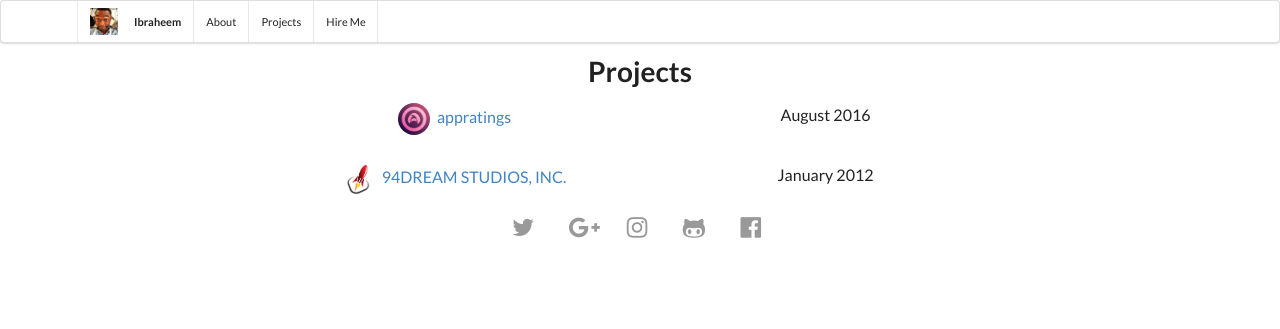
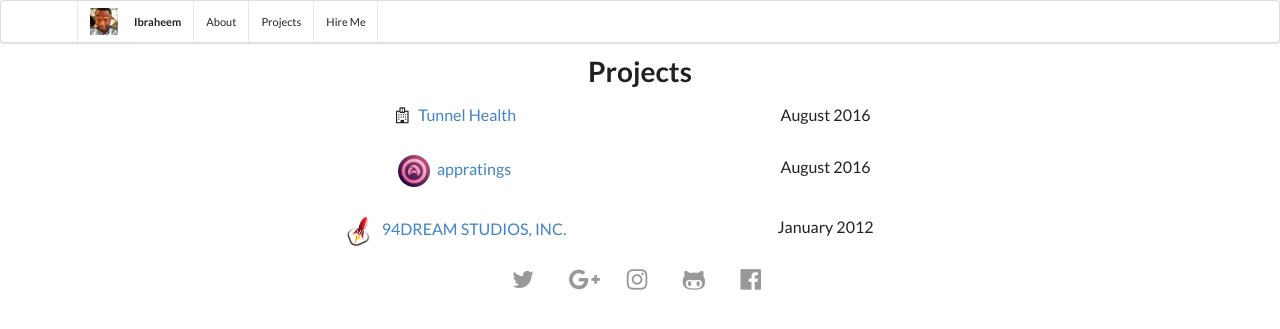
Before and after one commit to ibraheem4/ibraheem4.github.io, a Jekyll site: the page built from _pages/projects.html, in a window 1280 px wide. Shown: the top 329 px of the page. Built offline with Jekyll 4.4.1, drawn with Linux system fonts in a browser that asks for light colours; nearby versions of some CDN libraries; some web fonts are replaced; library files that are not in the unit come from our copies.

Commit message:
Update bundle, +Tunnel Health

```diff
--- a/_pages/projects.html
+++ b/_pages/projects.html
@@ -6,6 +6,15 @@
 <div class="ui text container">
   <h1 class="ui center aligned header">Projects</h1>
   <div class="ui two column stackable relaxed grid">
+    <div class="center aligned column">
+      <i class="hospital icon"></i>
+      <a href="http://www.tunnelhealth.com">
+        Tunnel Health
+      </a>
+    </div>
+    <div class="center aligned column">
+      August 2016
+    </div>
     <div class="center aligned column">
       <img class="ui avatar image" src="{{ site.baseurl }}assets/ico/projects/appratings.png">
       <a href="http://www.appratings.com">
```
Also changed, not shown: 1 other file.
